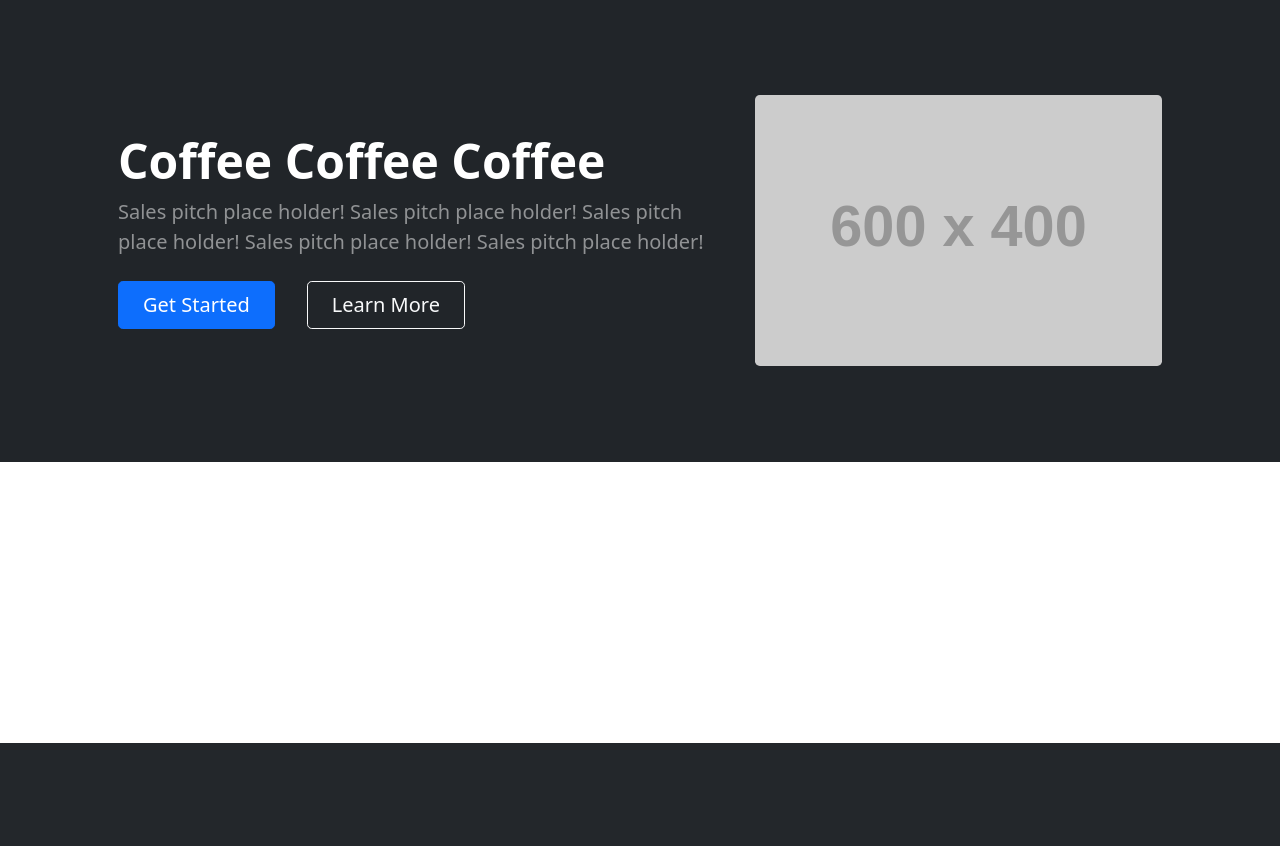
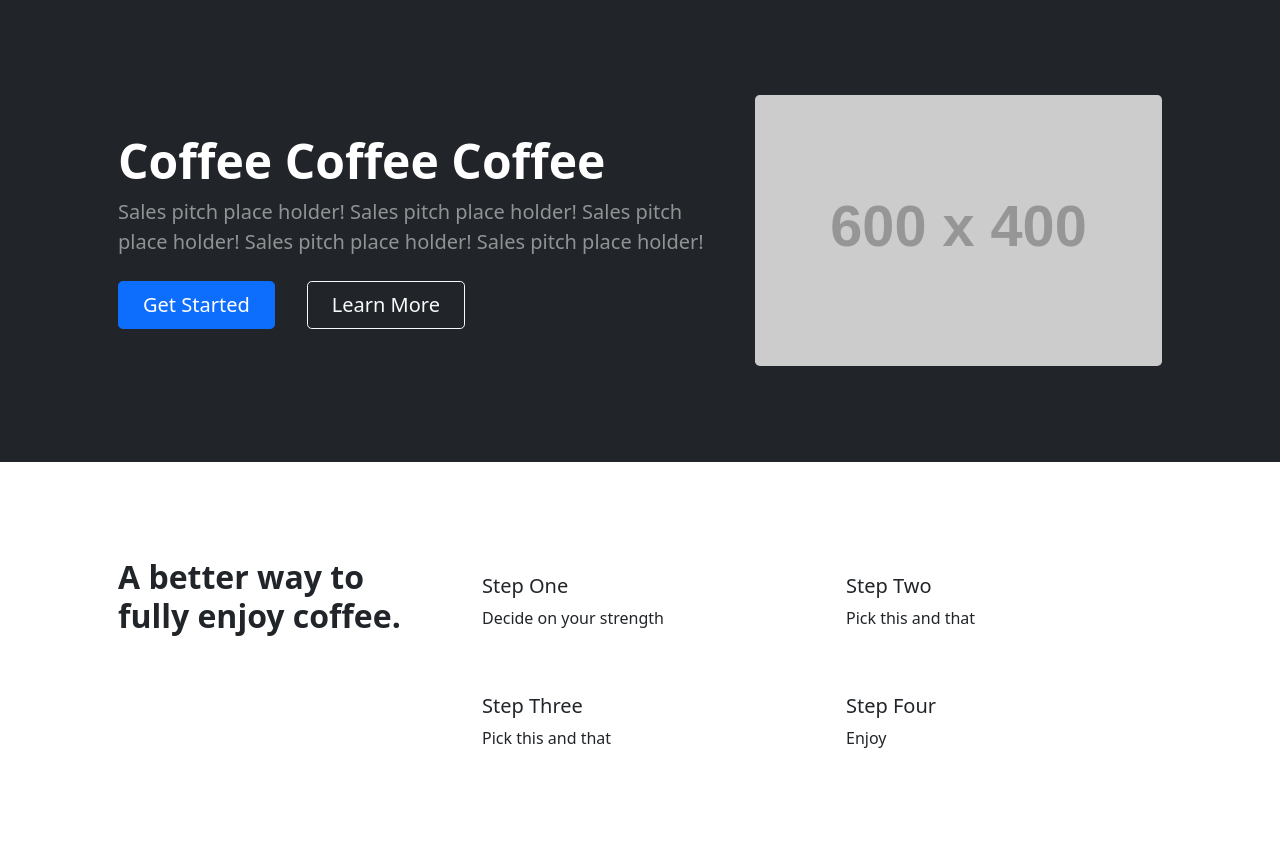
Before and after one commit to Code-Institute-Submissions/MSP-10, a Django app: template templates/index.html in a window 1280 px wide. Shown: the part 57-903 px from the top of the page. Before the commit the page ends 800 px from the top, so only its background shows below. Run offline with Django 4.2, Linux system fonts and the light colour scheme; the template is opened without the code that fills it, so the values that code supplies are empty; grey boxes labelled with a size stand in for pictures from a placeholder-image service; some libraries are stand-ins or nearby versions.

Commit message:
Update index.html to include guide
Include highlevel guide as to how to order. text is placeholder

```diff
--- a/templates/index.html
+++ b/templates/index.html
@@ -42,6 +42,38 @@ Home Page
                         </div>
                     </div>
                 </header>
+                <!-- Guide to the process section-->
+                <section class="py-5" id="features">
+                    <div class="container px-5 my-5">
+                        <div class="row gx-5">
+                            <div class="col-lg-4 mb-5 mb-lg-0"><h2 class="fw-bolder mb-0">A better way to fully enjoy coffee.</h2></div>
+                            <div class="col-lg-8">
+                                <div class="row gx-5 row-cols-1 row-cols-md-2">
+                                    <div class="col mb-5 h-100">
+                                        <div class="feature bg-primary bg-gradient text-white rounded-3 mb-3"><i class="bi bi-question-octagon-fill"></i></div>
+                                        <h2 class="h5">Step One</h2>
+                                        <p class="mb-0">Decide on your strength</p>
+                                    </div>
+                                    <div class="col mb-5 h-100">
+                                        <div class="feature bg-primary bg-gradient text-white rounded-3 mb-3"><i class="bi bi-credit-card-2-front-fill"></i></div>
+                                        <h2 class="h5">Step Two</h2>
+                                        <p class="mb-0">Pick this and that</p>
+                                    </div>
+                                    <div class="col mb-5 mb-md-0 h-100">
+                                        <div class="feature bg-primary bg-gradient text-white rounded-3 mb-3"><i class="bi bi-calendar-event-fill"></i></div>
+                                        <h2 class="h5">Step Three</h2>
+                                        <p class="mb-0">Pick this and that</p>
+                                    </div>
+                                    <div class="col h-100">
+                                        <div class="feature bg-primary bg-gradient text-white rounded-3 mb-3"><i class="bi bi-cup-fill"></i></div>
+                                        <h2 class="h5">Step Four</h2>
+                                        <p class="mb-0">Enjoy</p>
+                                    </div>
+                                </div>
+                            </div>
+                        </div>
+                    </div>
+                </section>
 
             </main>
             {% endblock %}
```
